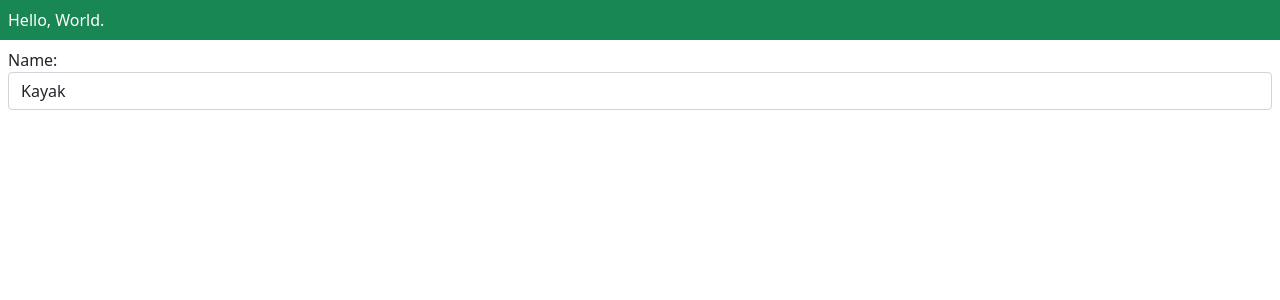
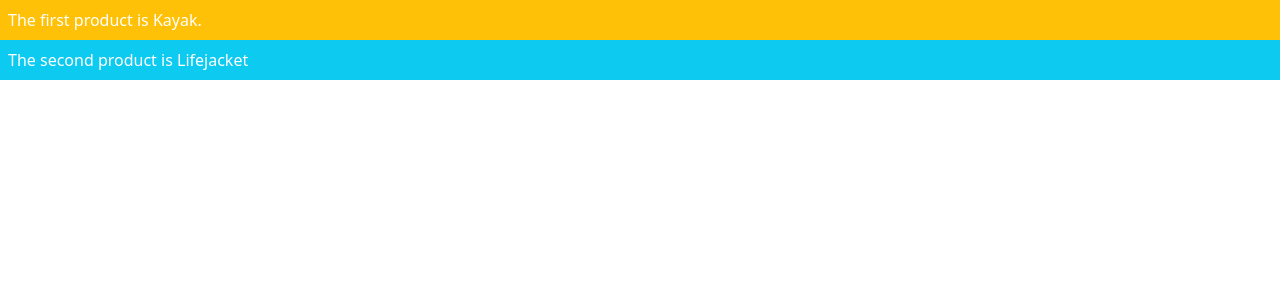
Before and after one commit to KingsLandingCS/example, an Angular app: page / in a window 1280 px wide. Shown: the top 300 px of the page. Built offline with nearby package versions, Linux system fonts and the light colour scheme.

Commit message:
learning

```diff
--- a/src/app/component.ts
+++ b/src/app/component.ts
@@ -7,7 +7,8 @@ import { Model } from "./repository.model";
 export class ProductComponent {
   model: Model = new Model();
 
-  getClasses(): string {
-    return this.model.getProducts().length == 5 ? "bg-success" : "bg-warning";
+  getClasses(key: number): string {
+    let product = this.model.getProduct(key);
+    return "p-2 " + ((product?.price ?? 0) < 50 ? "bg-info" : "bg-warning");
   }
 }
--- a/src/app/template.html
+++ b/src/app/template.html
@@ -1,7 +1,8 @@
-<div [ngClass]="'text-white p-2 bg-success m-2' + getClasses()">
-  Hello, World.
+<div class="text-white">
+  <div [class]="getClasses(1)">
+    The first product is {{model.getProduct(1)?.name}}.
+  </div>
+  <div [class]="getClasses(2)">
+    The second product is {{model.getProduct(2)?.name}}
+  </div>
 </div>
-<div class="form-group m-2">
-  <label>Name:</label>
-  <input class="form-control" [value]="model.getProduct(1)?.name ?? 'None'" />
-</div>
```
